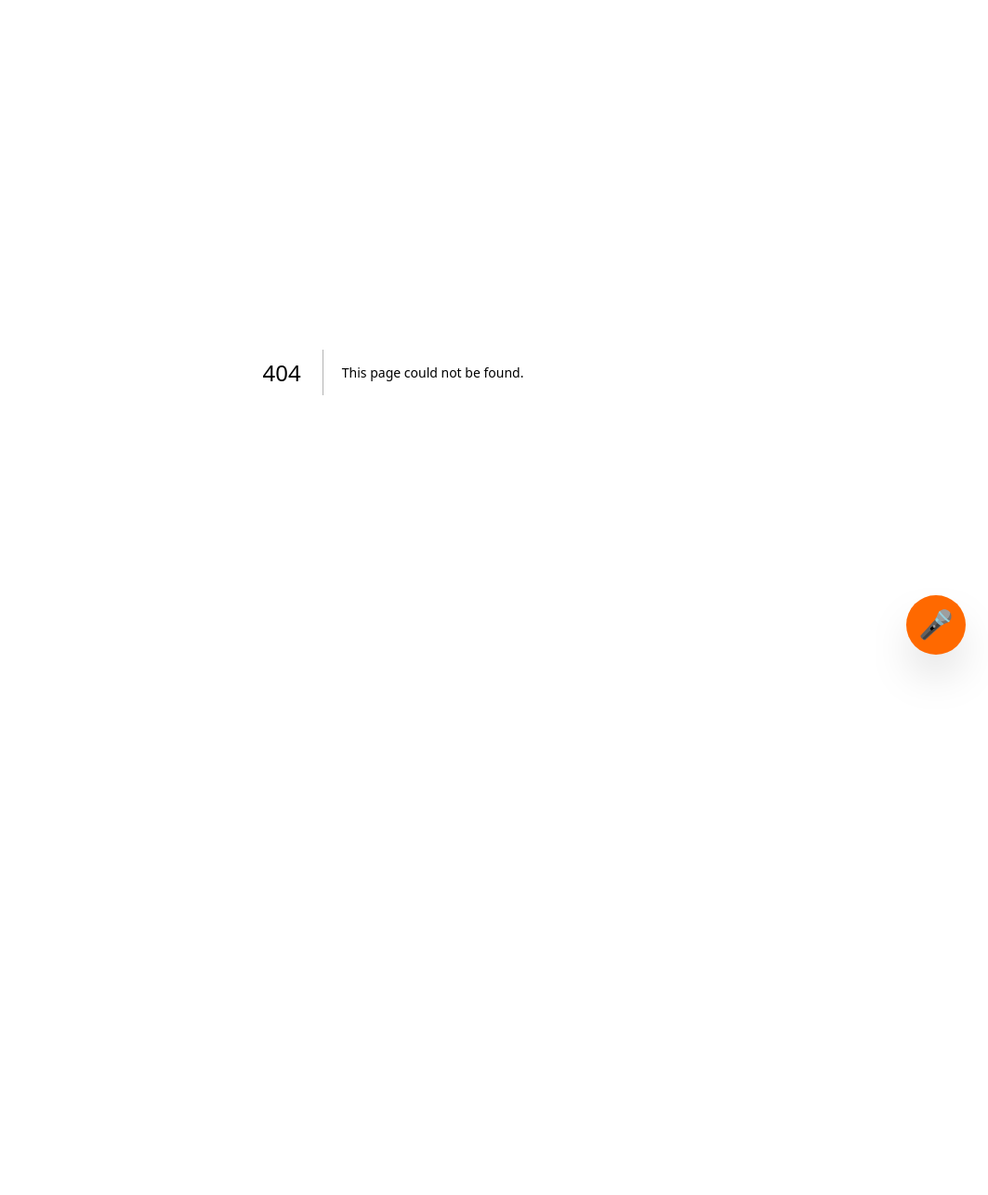
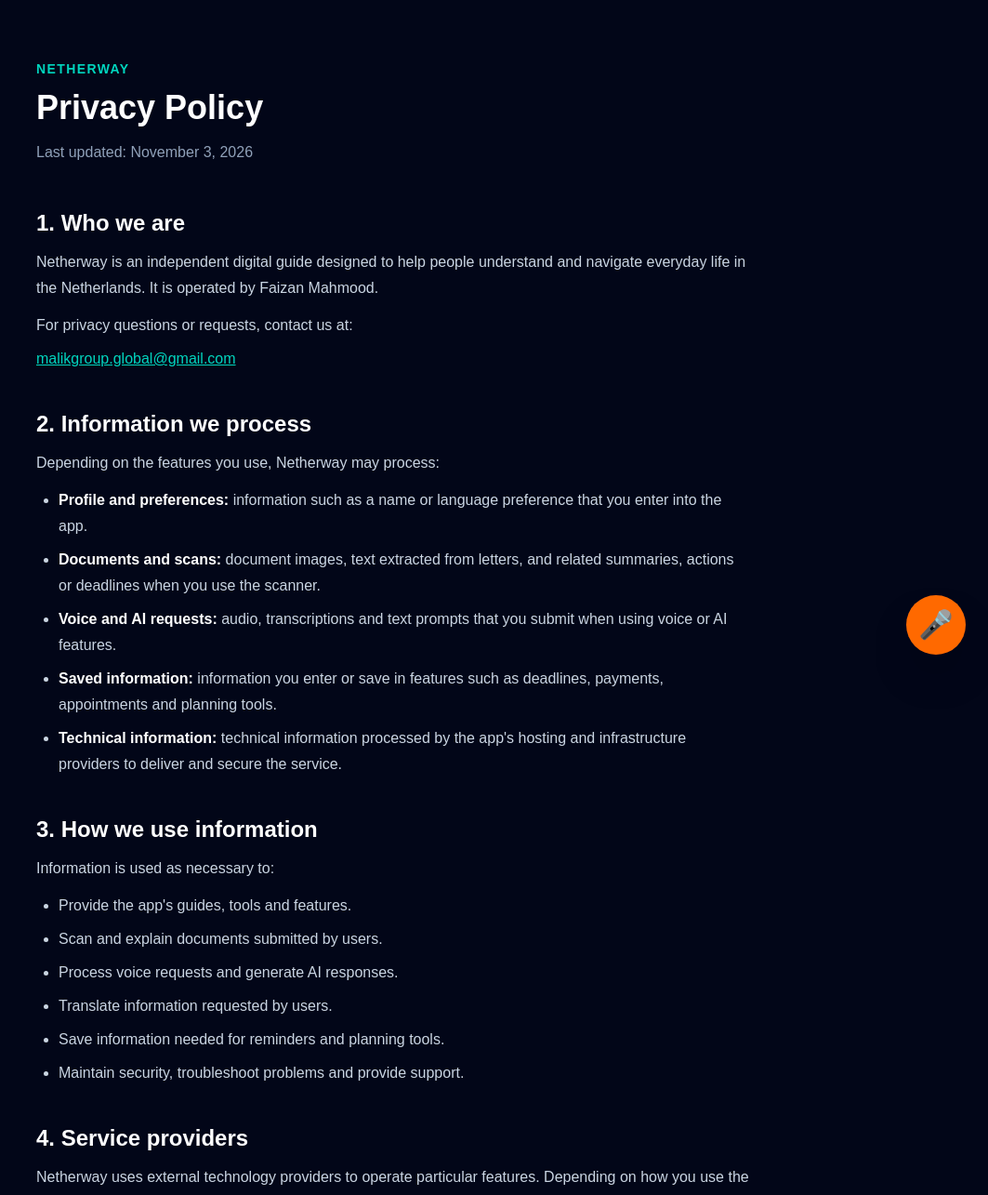
Before and after one commit to faizanawanpro-source/netherlands-guide, a Next.js app: page /privacy in a window 1280 px wide. Before the commit this address had no page. Shown: the top 1285 px of the page at 93% size, without its empty margins (217-1280 px from the left). Before the commit the page ends 800 px from the top, so only its background shows below. Built offline with nearby package versions, Linux system fonts and the light colour scheme.

Commit message:
Add Netherway privacy and support pages

```diff
--- /dev/null
+++ b/app/privacy/page.tsx
@@ -0,0 +1,227 @@
+import type { Metadata } from "next";
+
+export const metadata: Metadata = {
+  title: "Privacy Policy | Netherway",
+  description: "Learn how Netherway handles and protects your information.",
+};
+
+export default function PrivacyPage() {
+  return (
+    <main className="min-h-screen bg-slate-950 px-6 py-16 text-white">
+      <article className="mx-auto max-w-3xl">
+        <header className="mb-12">
+          <p className="mb-3 text-sm font-semibold uppercase tracking-widest text-teal-400">
+            Netherway
+          </p>
+          <h1 className="mb-4 text-4xl font-bold">Privacy Policy</h1>
+          <p className="text-slate-400">Last updated: November 3, 2026</p>
+        </header>
+
+        <div className="space-y-10 leading-7 text-slate-300">
+          <section>
+            <h2 className="mb-3 text-2xl font-semibold text-white">
+              1. Who we are
+            </h2>
+            <p>
+              Netherway is an independent digital guide designed to help
+              people understand and navigate everyday life in the Netherlands.
+              It is operated by Faizan Mahmood.
+            </p>
+            <p className="mt-3">
+              For privacy questions or requests, contact us at:
+            </p>
+            <a
+              className="mt-2 inline-block text-teal-400 underline"
+              href="mailto:malikgroup.global@gmail.com?subject=Netherway%20Privacy%20Request"
+            >
+              malikgroup.global@gmail.com
+            </a>
+          </section>
+
+          <section>
+            <h2 className="mb-3 text-2xl font-semibold text-white">
+              2. Information we process
+            </h2>
+            <p>Depending on the features you use, Netherway may process:</p>
+            <ul className="mt-3 list-disc space-y-2 pl-6">
+              <li>
+                <strong className="text-white">Profile and preferences:</strong>{" "}
+                information such as a name or language preference that you
+                enter into the app.
+              </li>
+              <li>
+                <strong className="text-white">Documents and scans:</strong>{" "}
+                document images, text extracted from letters, and related
+                summaries, actions or deadlines when you use the scanner.
+              </li>
+              <li>
+                <strong className="text-white">Voice and AI requests:</strong>{" "}
+                audio, transcriptions and text prompts that you submit when
+                using voice or AI features.
+              </li>
+              <li>
+                <strong className="text-white">Saved information:</strong>{" "}
+                information you enter or save in features such as deadlines,
+                payments, appointments and planning tools.
+              </li>
+              <li>
+                <strong className="text-white">Technical information:</strong>{" "}
+                technical information processed by the app's hosting and
+                infrastructure providers to deliver and secure the service.
+              </li>
+            </ul>
+          </section>
+
+          <section>
+            <h2 className="mb-3 text-2xl font-semibold text-white">
+              3. How we use information
+            </h2>
+            <p>Information is used as necessary to:</p>
+            <ul className="mt-3 list-disc space-y-2 pl-6">
+              <li>Provide the app's guides, tools and features.</li>
+              <li>Scan and explain documents submitted by users.</li>
+              <li>Process voice requests and generate AI responses.</li>
+              <li>Translate information requested by users.</li>
+              <li>Save information needed for reminders and planning tools.</li>
+              <li>Maintain security, troubleshoot problems and provide support.</li>
+            </ul>
+          </section>
+
+          <section>
+            <h2 className="mb-3 text-2xl font-semibold text-white">
+              4. Service providers
+            </h2>
+            <p>
+              Netherway uses external technology providers to operate
+              particular features. Depending on how you use the app, these
+              include:
+            </p>
+            <ul className="mt-3 list-disc space-y-3 pl-6">
+              <li>
+                <strong className="text-white">Vercel:</strong> website hosting
+                and application infrastructure.
+                {" "}<a className="text-teal-400 underline" href="https://vercel.com/legal/privacy-policy">Privacy policy</a>.
+              </li>
+              <li>
+                <strong className="text-white">Supabase:</strong> backend
+                services and storage for information saved through the app.
+                {" "}<a className="text-teal-400 underline" href="https://supabase.com/privacy">Privacy policy</a>.
+              </li>
+              <li>
+                <strong className="text-white">Groq:</strong> AI processing
+                for features such as document analysis and supported AI
+                requests.
+                {" "}<a className="text-teal-400 underline" href="https://groq.com/privacy-policy/">Privacy policy</a>.
+              </li>
+              <li>
+                <strong className="text-white">Google Translate:</strong>{" "}
+                translation services when you request a translation.
+                {" "}<a className="text-teal-400 underline" href="https://policies.google.com/privacy">Privacy policy</a>.
+              </li>
+            </ul>
+            <p className="mt-3">
+              Information may be transmitted to the relevant provider when you
+              use a feature that depends on that provider. These providers
+              process information under their own terms and applicable
+              privacy requirements.
+            </p>
+          </section>
+
+          <section>
+            <h2 className="mb-3 text-2xl font-semibold text-white">
+              5. Storage and retention
+            </h2>
+            <p>
+              Some preferences may be stored locally on your device or in your
+              browser. Information saved through online features may be stored
+              using our backend provider.
+            </p>
+            <p className="mt-3">
+              We retain information for as long as it is needed to provide the
+              relevant feature, meet applicable legal obligations, maintain
+              security or resolve a support request. You can contact us to
+              request deletion of personal information. Some technical
+              records or backup copies may remain for a limited period where
+              necessary for security, recovery or legal reasons.
+            </p>
+          </section>
+
+          <section>
+            <h2 className="mb-3 text-2xl font-semibold text-white">
+              6. Your privacy rights
+            </h2>
+            <p>
+              Where applicable under data protection law, including the
+              GDPR, you may have the right to request access to, correction
+              or deletion of your personal information. You may also have
+              rights to restrict or object to certain processing and to
+              request data portability.
+            </p>
+            <p className="mt-3">
+              To make a request, email{" "}
+              <a
+                className="text-teal-400 underline"
+                href="mailto:malikgroup.global@gmail.com"
+              >
+                malikgroup.global@gmail.com
+              </a>.
+              We may need to verify your identity before responding.
+            </p>
+            <p className="mt-3">
+              You can also lodge a complaint with the Dutch Data Protection
+              Authority (Autoriteit Persoonsgegevens) at{" "}
+              <a
+                className="text-teal-400 underline"
+                href="https://autoriteitpersoonsgegevens.nl/"
+                target="_blank"
+                rel="noreferrer"
+              >
+                autoriteitpersoonsgegevens.nl
+              </a>.
+            </p>
+          </section>
+
+          <section>
+            <h2 className="mb-3 text-2xl font-semibold text-white">
+              7. Security
+            </h2>
+            <p>
+              We use the security measures made available by our technology
+              providers and take reasonable steps to protect information.
+              However, no internet transmission or electronic storage method
+              can be guaranteed to be completely secure.
+            </p>
+          </section>
+
+          <section>
+            <h2 className="mb-3 text-2xl font-semibold text-white">
+              8. Documents and sensitive information
+            </h2>
+            <p>
+              Official letters can contain sensitive personal information.
+              Only upload documents that are necessary for the feature you
+              are using and that you are comfortable processing through the
+              relevant service providers. Avoid uploading passwords or
+              documents that are not needed.
+            </p>
+          </section>
+
+          <section>
+            <h2 className="mb-3 text-2xl font-semibold text-white">
+              9. Changes to this policy
+            </h2>
+            <p>
+              We may update this Privacy Policy when the app, its providers
+              or applicable requirements change. The latest version will
+              be published on this page with an updated date.
+            </p>
+          </section>
+
+          <footer className="border-t border-slate-800 pt-6 text-sm text-slate-400">
+            © 2026 Netherway. All rights reserved.
+          </footer>
+        </div>
+      </article>
+    </main>
+  );
+}
```
